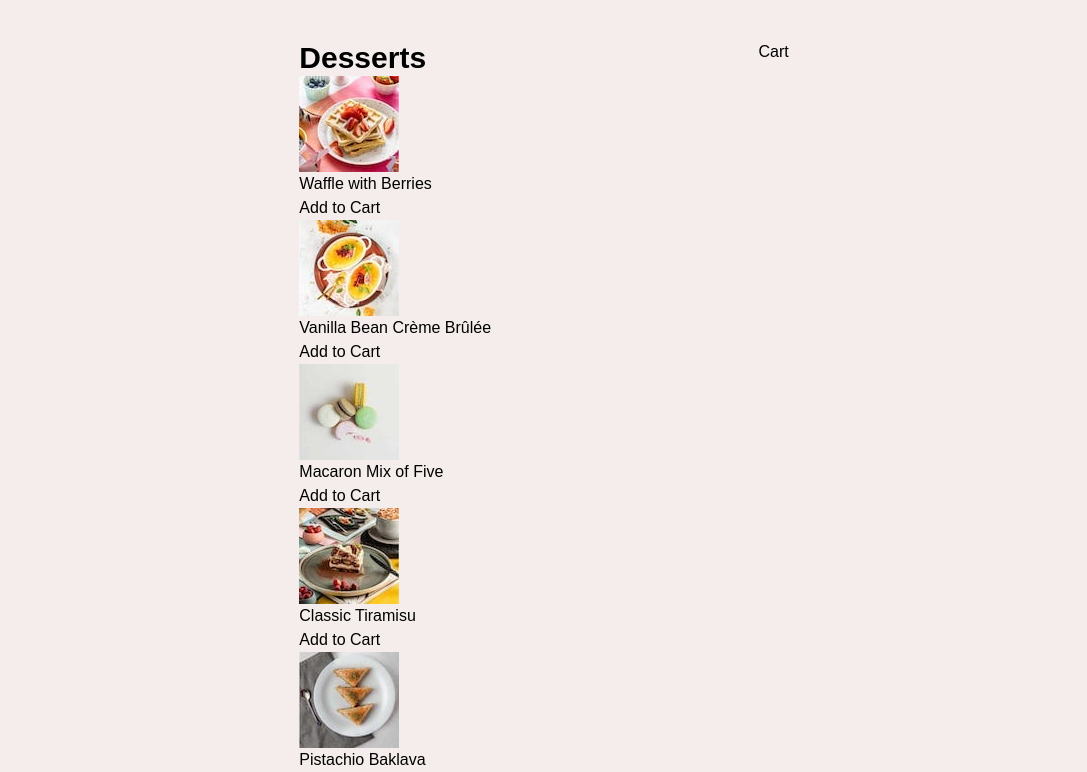
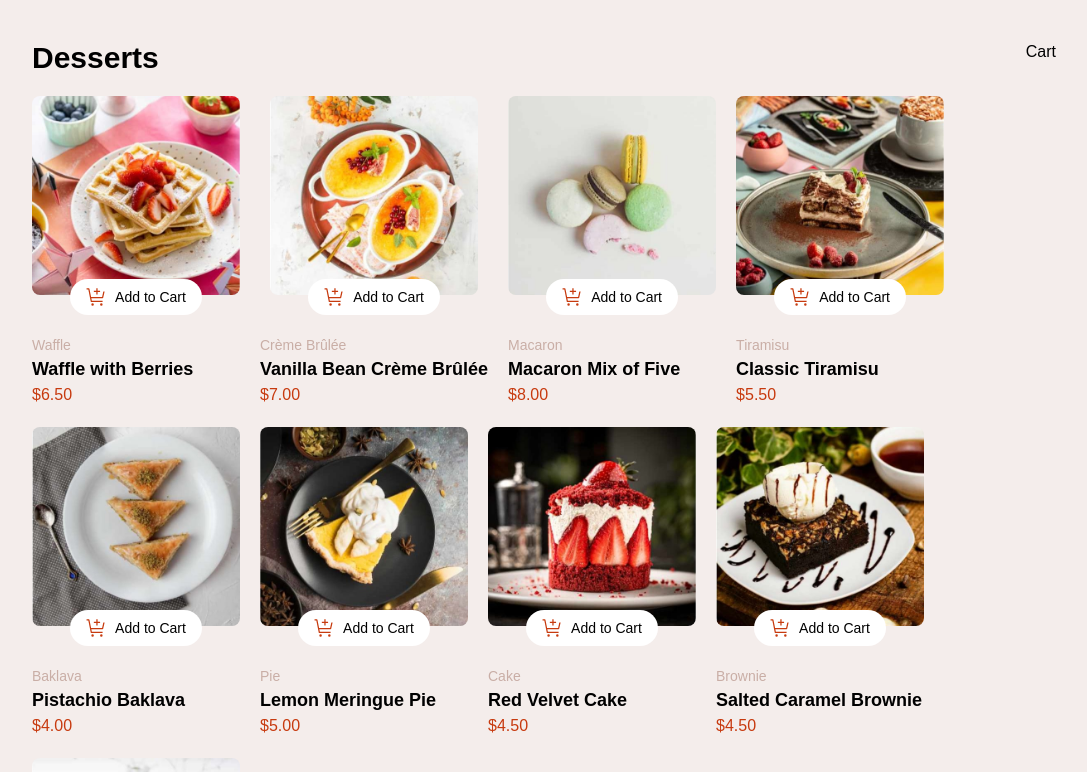
Before and after one commit to 04stefke/product-list-with-cart-main, a React (Vite) app: page / in a window 1280 px wide. Shown: the top 772 px of the page, without its empty margins (96-1183 px from the left). Built offline with nearby package versions, Linux system fonts and the light colour scheme.

Commit message:
styled the products component and added a bit of gap in home div with products and title

```diff
--- a/src/App.jsx
+++ b/src/App.jsx
@@ -2,7 +2,7 @@ import Home from "./pages/Home";
 
 function App() {
 	return (
-		<div className="h-screen w-screen bg-rose-100">
+		<div className="min-h-screen w-screen bg-rose-100">
 			<Home />
 		</div>
 	);
--- a/src/components/Products.jsx
+++ b/src/components/Products.jsx
@@ -2,18 +2,29 @@ import React from "react";
 import productsData from "../api/data.json";
 const Products = () => {
 	return (
-		<div>
-			<ul>
-				{productsData.map((product) => (
-					<li key={product.id}>
-						<img src={product.image.thumbnail} alt={product.name} />
-						<h2>{product.name}</h2>
-						<p>{product.description}</p>
-						<button>Add to Cart</button>
-					</li>
-				))}
-			</ul>
-		</div>
+		<ul className="flex flex-wrap items-center gap-5">
+			{productsData.map((product) => (
+				<li key={product.id} className="flex flex-col justify-between gap-10">
+					<div className="flex flex-col items-center relative">
+						<img
+							src={product.image.desktop}
+							alt={product.name}
+							className="rounded-lg w-52 "
+						/>
+
+						<button className="flex items-center gap-2 bg-white rounded-full px-4 py-2 text-sm absolute bottom-[-10%]">
+							<img src="./assets/images/icon-add-to-cart.svg" />
+							Add to Cart
+						</button>
+					</div>
+					<div className="flex flex-col">
+						<p className="text-sm text-rose-300">{product.category}</p>
+						<h2 className="font-bold text-lg">{product.name}</h2>
+                        <p className="text-red">${product.price.toFixed(2)}</p>
+					</div>
+				</li>
+			))}
+		</ul>
 	);
 };
 
--- a/src/pages/Home.jsx
+++ b/src/pages/Home.jsx
@@ -5,7 +5,7 @@ import Cart from "../components/Cart";
 const Home = () => {
 	return (
 		<div className="h-full w-full px-[10%] py-10 flex justify-evenly ">
-			<div className="">
+			<div className="flex flex-col gap-5">
 				<h1 className="text-3xl font-bold">Desserts</h1>
 				<Products />
 			</div>
```
